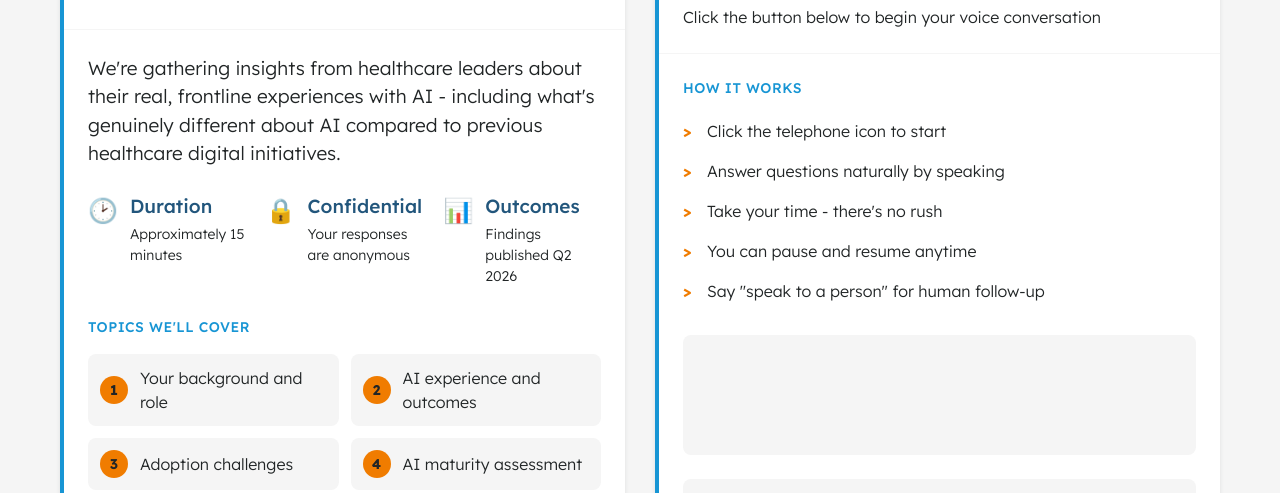
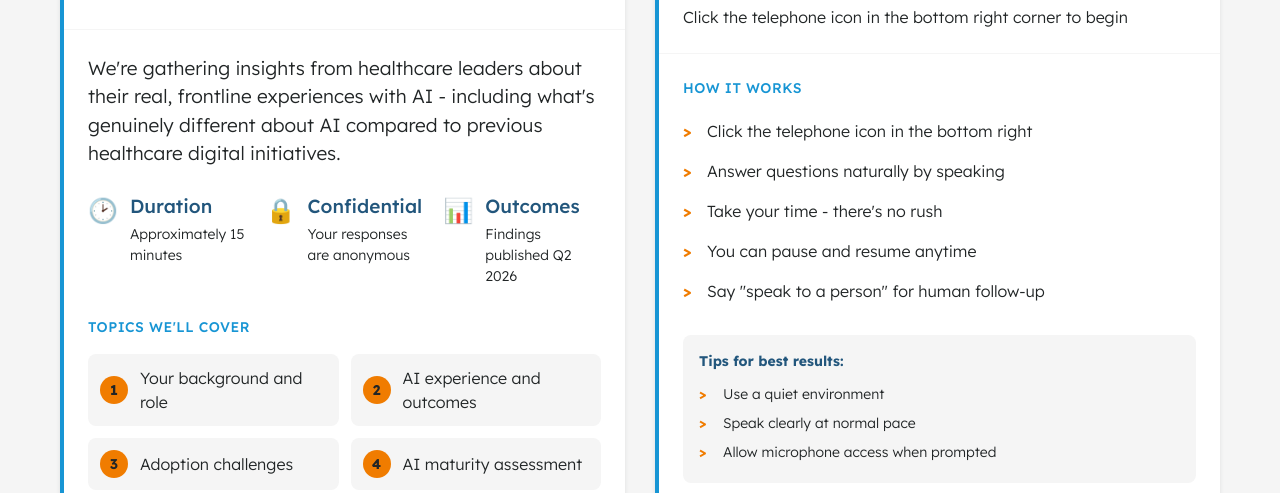
Before and after one commit to trunksio/autoideas, a plain HTML site: page survey-frontend/index.html in a window 1280 px wide. Shown: the part 253-746 px from the top of the page. Drawn offline with Linux system fonts and the light colour scheme; a script that the page names is missing.

Commit message:
Remove unused voice widget container from survey page
The ElevenLabs widget renders as a floating button in the bottom
right corner, not inline. Removed empty grey container and updated
instructions to reference the actual button location.

🤖 Generated with [Claude Code](https://claude.com/claude-code)

Co-Authored-By: Claude <noreply@anthropic.com>

```diff
--- a/survey-frontend/css/styles.css
+++ b/survey-frontend/css/styles.css
@@ -264,16 +264,6 @@ body {
     font-weight: var(--font-bold);
 }
 
-.voice-widget-container {
-    display: flex;
-    justify-content: center;
-    align-items: center;
-    padding: 30px 0;
-    min-height: 120px;
-    background: var(--ee-cloud);
-    border-radius: var(--radius-md);
-}
-
 .voice-tips {
     background: var(--ee-cloud);
     padding: 16px;
--- a/survey-frontend/index.html
+++ b/survey-frontend/index.html
@@ -101,23 +101,19 @@
                     <div class="card voice-card">
                         <div class="card-header">
                             <h2>Start the Survey</h2>
-                            <p>Click the button below to begin your voice conversation</p>
+                            <p>Click the telephone icon in the bottom right corner to begin</p>
                         </div>
                         <div class="card-body">
                             <div class="voice-section">
                                 <div class="voice-instructions">
                                     <h3>How It Works</h3>
                                     <ul>
-                                        <li>Click the telephone icon to start</li>
+                                        <li>Click the telephone icon in the bottom right</li>
                                         <li>Answer questions naturally by speaking</li>
                                         <li>Take your time - there's no rush</li>
                                         <li>You can pause and resume anytime</li>
                                         <li>Say "speak to a person" for human follow-up</li>
                                     </ul>
-                                </div>
-
-                                <div class="voice-widget-container">
-                                    <elevenlabs-convai agent-id="agent_9001ke7763raes091jpa7tm6ybrg"></elevenlabs-convai>
                                 </div>
 
                                 <div class="voice-tips">
```
